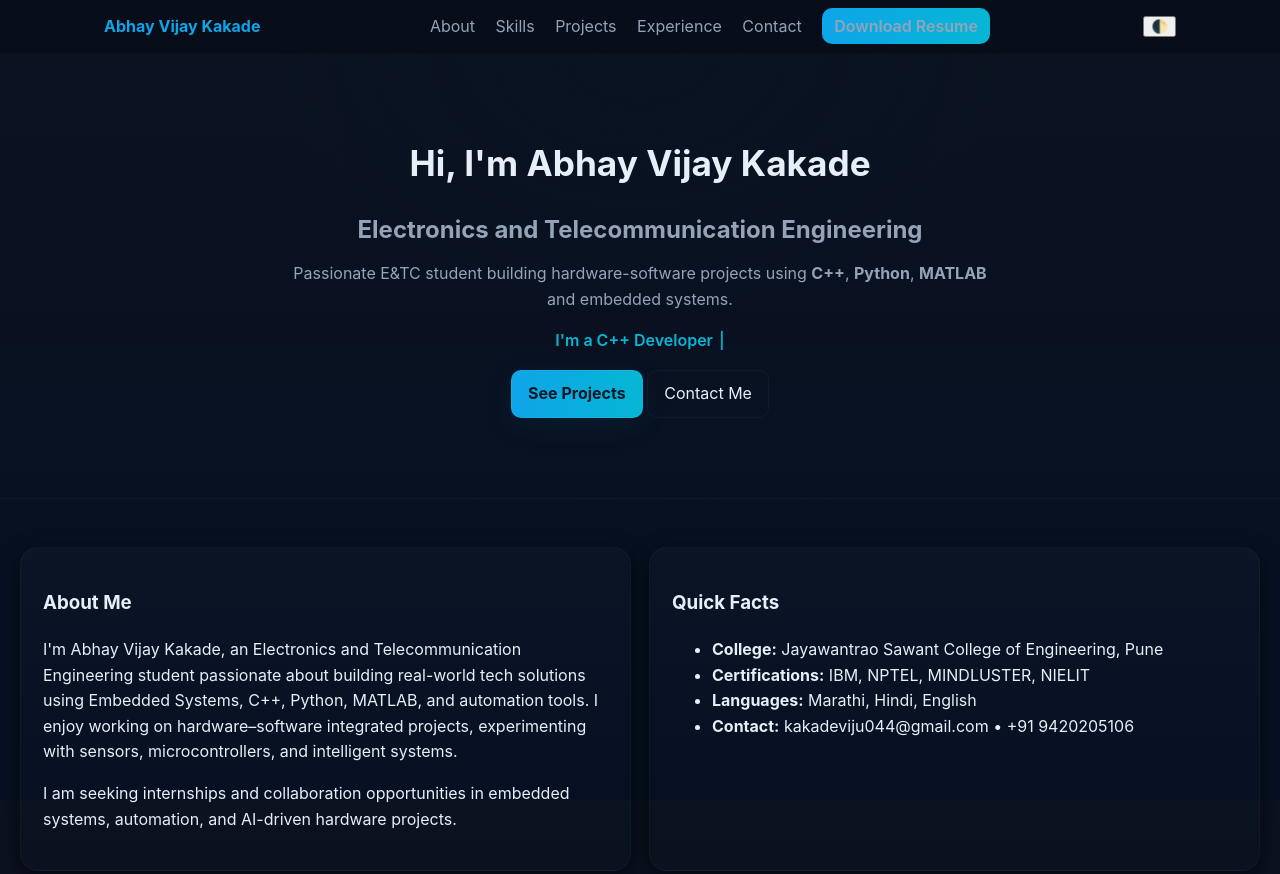
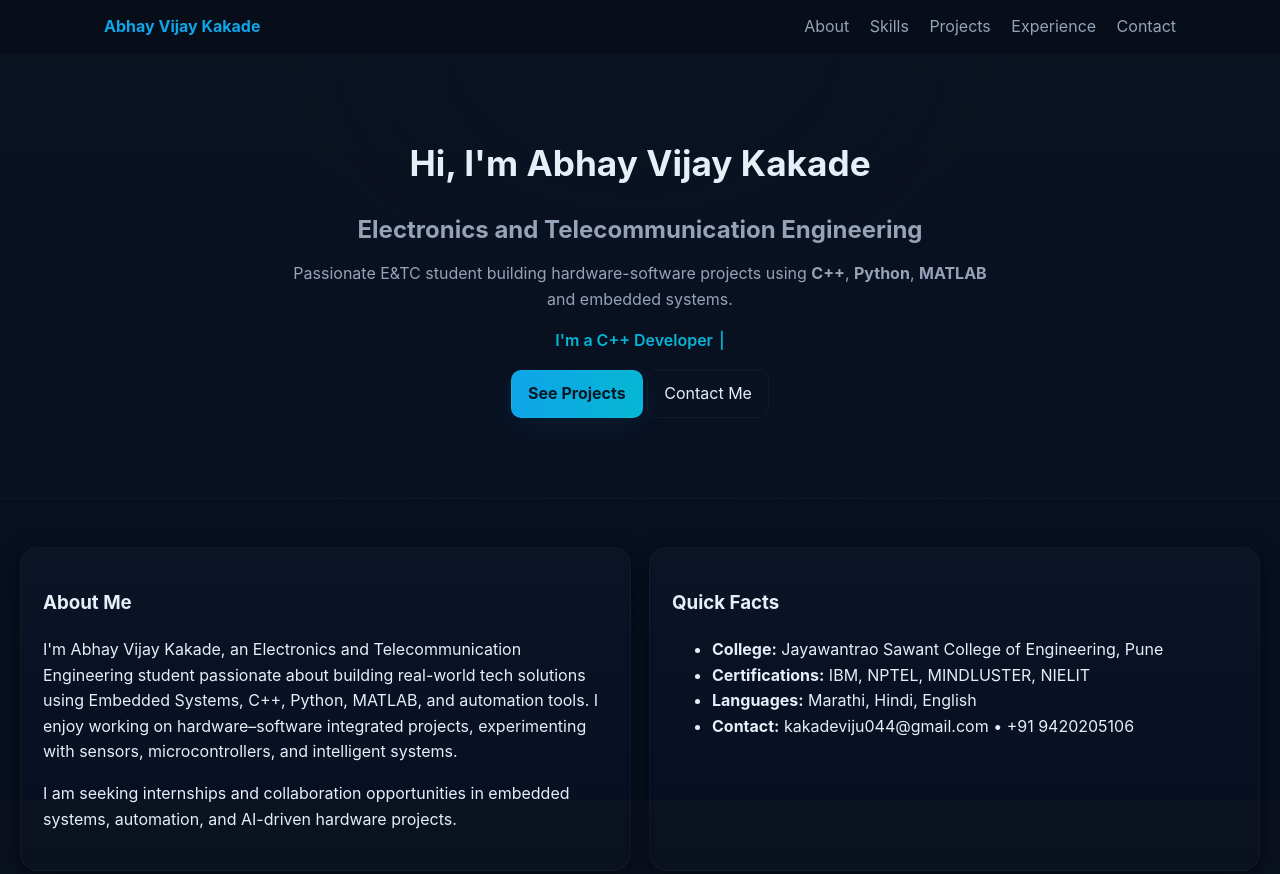
Before and after one commit to abhay143kakade/abhaykakade.github.io, a plain HTML site: page index.html in a window 1280 px wide. Shown: the top 874 px of the page. Drawn offline with Linux system fonts and the light colour scheme.

Commit message:
Refactor navigation structure in index.html

```diff
--- a/index.html
+++ b/index.html
@@ -20,10 +20,9 @@
     <a href="#projects">Projects</a>
     <a href="#experience">Experience</a>
     <a href="#contact">Contact</a>
-        <a class="resume-btn" href="assets/Abhay_Kakade_Resume.docx" download>Download Resume</a>
   </div>
-      <button id="themeToggle" class="theme-toggle" aria-label="Toggle theme">🌓</button>
 </nav>
+
   </header>
 
   <main>
```
Lines whose indentation alone changed are shown as unchanged.
